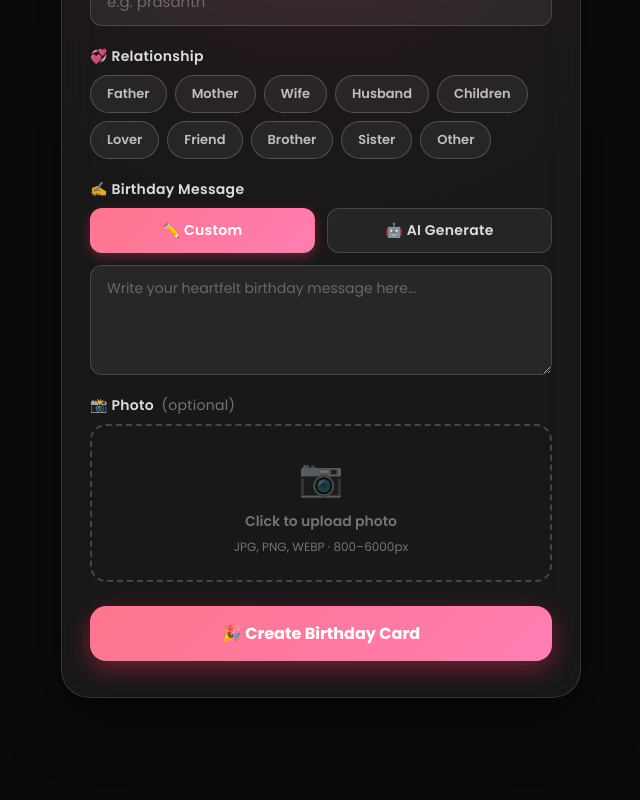
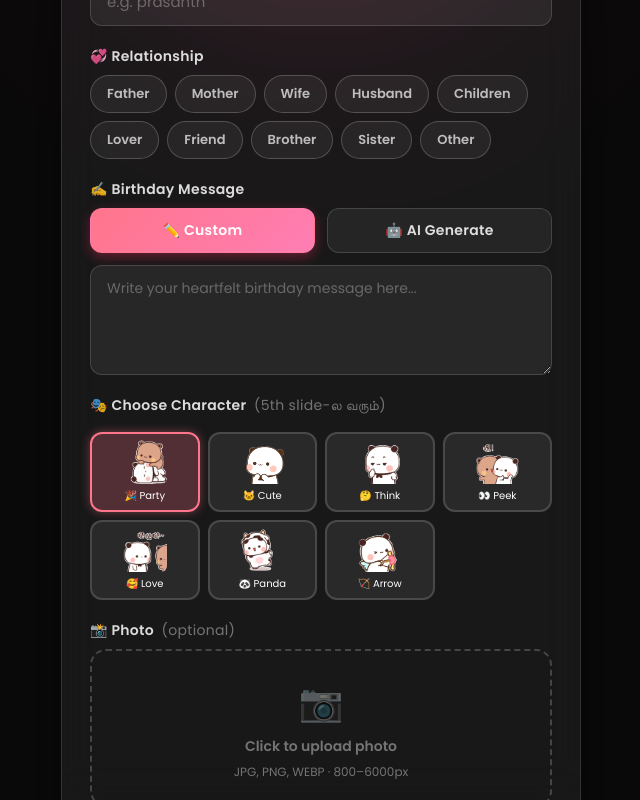
Before and after one commit to Vijayapp20/birthday-card-maker, a React (Vite) app in the folder frontend/: page / in a window 1280 px wide. Shown: the part 400-1200 px from the top of the page, without its empty margins (319-959 px from the left). Before the commit the page ends 1128 px from the top, so only its background shows below. Built offline with nearby package versions, Linux system fonts and the light colour scheme; no server answers.

Commit message:
Add GIF character selection feature

```diff
--- a/frontend/src/components/BirthdayForm.jsx
+++ b/frontend/src/components/BirthdayForm.jsx
@@ -2,6 +2,25 @@ import { useState, useRef } from 'react'
 import api from '../api'
 import { autoCropToFace, PhotoValidationError } from '../utils/faceCrop'
 import './BirthdayForm.css'
+
+// GIF character options for the 5th slide
+import pusn     from '../assets/pusn.gif'
+import mikir    from '../assets/mikir.gif'
+import cilukba  from '../assets/cilukba.gif'
+import g5       from '../assets/g5.gif'
+import mndkat   from '../assets/mndkat.gif'
+import pandaputih from '../assets/pandaputih.gif'
+import pandapanah from '../assets/pandapanah.gif'
+
+const CHARACTERS = [
+  { key: 'g5',         src: g5,         label: '🎉 Party'   },
+  { key: 'pusn',       src: pusn,       label: '🐱 Cute'    },
+  { key: 'mikir',      src: mikir,      label: '🤔 Think'   },
+  { key: 'cilukba',    src: cilukba,    label: '👀 Peek'    },
+  { key: 'mndkat',     src: mndkat,     label: '🥰 Love'    },
+  { key: 'pandaputih', src: pandaputih, label: '🐼 Panda'   },
+  { key: 'pandapanah', src: pandapanah, label: '🏹 Arrow'   },
+]
 
 const RELATIONSHIPS = ['Father', 'Mother', 'Wife', 'Husband', 'Children', 'Lover', 'Friend', 'Brother', 'Sister', 'Other']
 
@@ -10,12 +29,13 @@ export default function BirthdayForm({ onStart }) {
   const [senderName, setSenderName]         = useState('')
   const [relationship, setRelationship]     = useState('')
   const [isCustomRelationship, setIsCustomRelationship] = useState(false)
-  const [messageType, setMessageType]       = useState('custom') // 'custom' | 'ai'
+  const [messageType, setMessageType]       = useState('custom')
   const [customMessage, setCustomMessage]   = useState('')
+  const [selectedCharacter, setSelectedCharacter] = useState('g5') // default: party gif
   const [photo, setPhoto]                   = useState(null)
   const [photoPreview, setPhotoPreview]     = useState(null)
   const [cropping, setCropping]             = useState(false)
-  const [faceDetected, setFaceDetected]     = useState(null) // null = unknown, true/false after crop
+  const [faceDetected, setFaceDetected]     = useState(null)
   const [loading, setLoading]               = useState(false)
   const [error, setError]                   = useState('')
   const fileRef = useRef(null)
@@ -89,16 +109,16 @@ export default function BirthdayForm({ onStart }) {
       let shareId = null
       try {
         const saveRes = await api.post('/api/cards', {
-          recipientName, senderName, relationship, message: finalMessage, photoUrl
+          recipientName, senderName, relationship, message: finalMessage, photoUrl,
+          characterGif: selectedCharacter
         })
         shareId = saveRes.data.id
       } catch (saveErr) {
-        // Sharing is a nice-to-have; don't block card creation if it fails
         console.error('Failed to save shareable card:', saveErr)
       }
 
       // 4. Start the card
-      onStart({ recipientName, senderName, relationship, message: finalMessage, photoUrl, shareId })
+      onStart({ recipientName, senderName, relationship, message: finalMessage, photoUrl, shareId, characterGif: selectedCharacter })
     } catch (err) {
       setError(err.response?.data?.error || 'Something went wrong. Please try again.')
     } finally {
@@ -218,6 +238,24 @@ export default function BirthdayForm({ onStart }) {
             )}
           </div>
 
+          {/* Character Selection */}
+          <div className="field">
+            <label>🎭 Choose Character <span>(5th slide-ல வரும்)</span></label>
+            <div className="char-grid">
+              {CHARACTERS.map(ch => (
+                <button
+                  key={ch.key}
+                  type="button"
+                  className={`char-btn${selectedCharacter === ch.key ? ' active' : ''}`}
+                  onClick={() => setSelectedCharacter(ch.key)}
+                >
+                  <img src={ch.src} alt={ch.label} />
+                  <span>{ch.label}</span>
+                </button>
+              ))}
+            </div>
+          </div>
+
           {/* Photo Upload */}
           <div className="field">
             <label>📸 Photo <span>(optional)</span></label>
```
